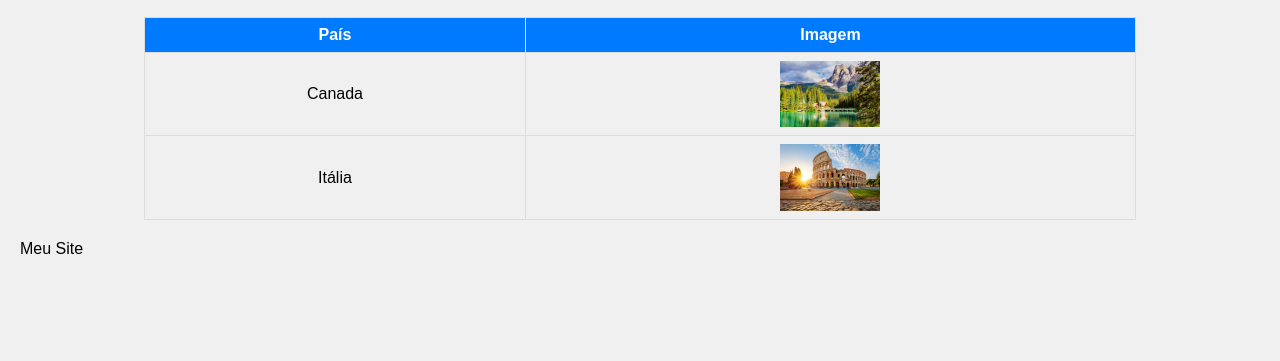
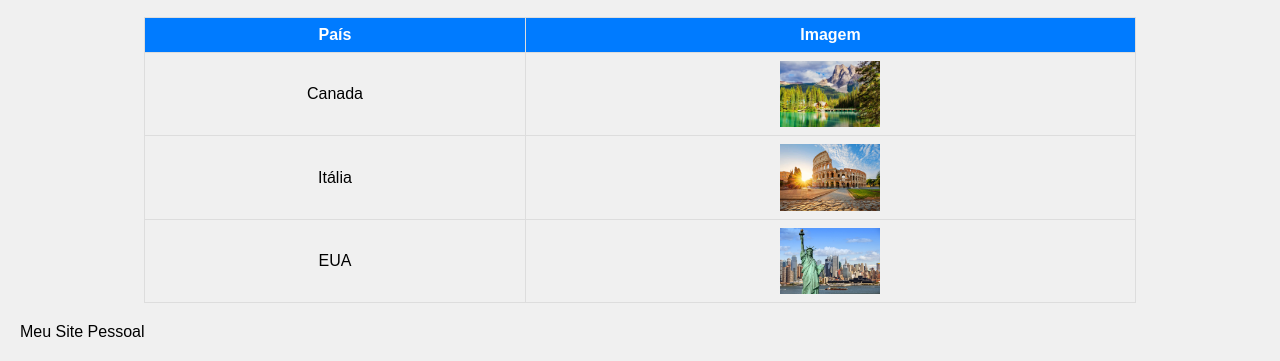
Before and after one commit to joaoprates/trabalho, a plain HTML site: page index.html in a window 1280 px wide. Shown: the part 608-969 px from the top of the page. Before the commit the page ends 886 px from the top, so only its background shows below. Drawn offline with Linux system fonts and the light colour scheme.

Commit message:
add other country

```diff
--- a/index.html
+++ b/index.html
@@ -39,10 +39,14 @@
                 <td>Itália</td>
                 <td><img src="img/italia.jpg" alt="País 2"></td>
             </tr>
+            <tr>
+                <td>EUA</td>
+                <td><img src="img/eua.jpg" alt="País 3"></td>
+            </tr>
         </tbody>
     </table>
 
-    <a id="link-interesse" href="https://pratesdev.com/">Meu Site</a>
+    <a id="link-interesse" href="https://pratesdev.com/">Meu Site Pessoal</a>
     <script src="script.js"></script>
 </body>
 </html>
```
Also changed, not shown: img/eua.jpg (added).
